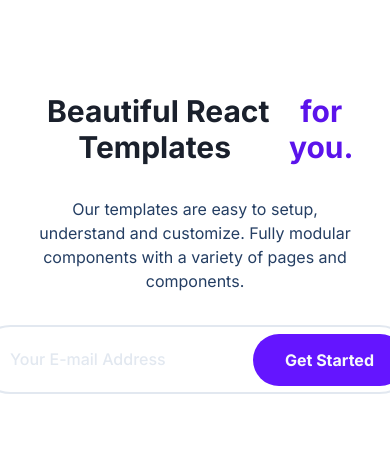
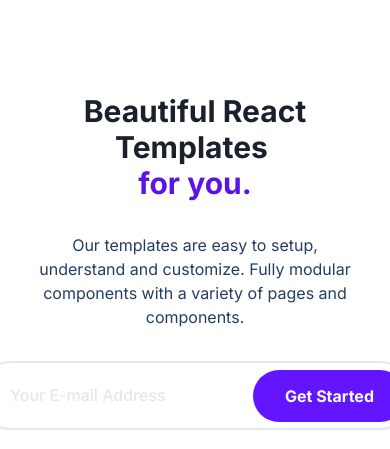
Before and after one commit to GatlinBarrett/Final-Project-CSS, a plain HTML site: page index.html in a window 390 px wide. Shown: the part 75-524 px from the top of the page. Drawn offline with Linux system fonts and the light colour scheme.

Commit message:
fixed some text that would look off on smaller mobile devices

```diff
--- a/index.html
+++ b/index.html
@@ -55,9 +55,11 @@
         <div class="dash">
           <div class="container dash__container">
             <div class="row dash__row">
-              <h1 class="dash__header">
-                Beautiful React Templates&nbsp;<span class="blue">for you.</span>
-              </h1>
+              <div class="sentence">
+                <h1 class="dash__header">
+                  Beautiful React Templates&nbsp;<span class="blue">for you.</span>
+                </h1>
+              </div>
               <p class="dash__para">
                 Our templates are easy to setup, understand and customize. Fully
                 modular components with a variety of pages and components.
--- a/style.css
+++ b/style.css
@@ -1155,3 +1155,12 @@
     }
 
 }
+
+/* LESS THAN 584px DEVICES */
+
+@media (max-width: 583px) {
+    .dash__header {
+        flex-wrap: wrap;
+        justify-content: center;
+    }
+}
```
